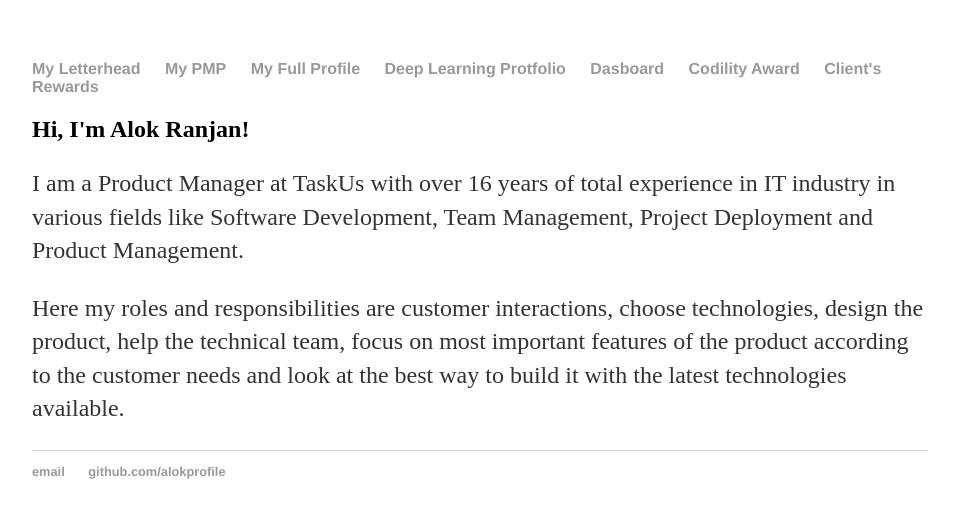
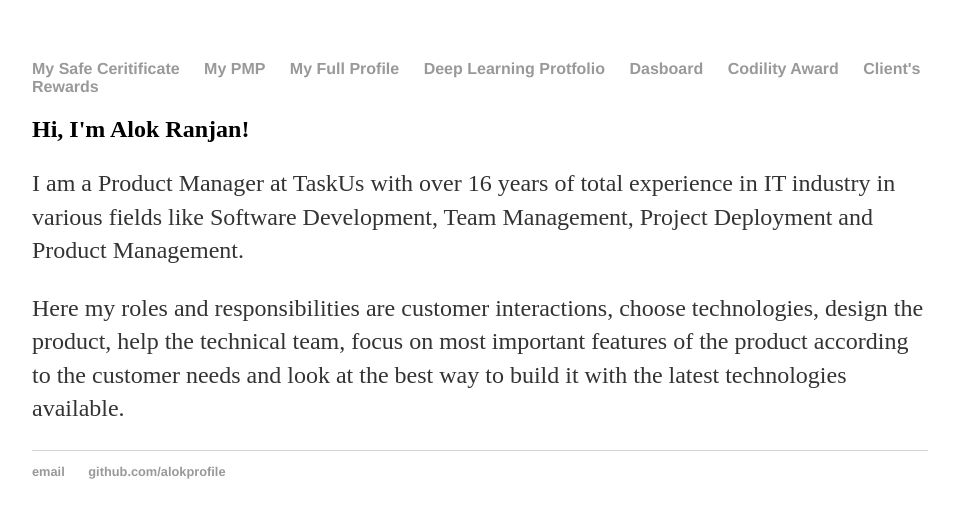
Before and after one commit to alokranjan04/alokranjan04.github.io, a Jekyll site: the page built from index.html, in a window 1280 px wide. Shown: the top 518 px of the page, without its empty margins (160-1119 px from the left). Built offline with Jekyll 4.4.1, drawn with Linux system fonts in a browser that asks for light colours; Markdown is read by kramdown in place of the engine named in the settings.

Commit message:
Adding Safe

```diff
--- a/_layouts/default.html
+++ b/_layouts/default.html
@@ -8,7 +8,7 @@
 		<body>
 			<nav>
 	    		<ul>
-				<li><a href="../cover_letter.pdf" target="_blank">My Letterhead</a></li>
+				<li><a href="../SafeCertificate.pdf" target="_blank">My Safe Ceritificate</a></li>
 	        		<li><a href="../PMPCertificate.pdf" target="_blank">My PMP</a></li>
 				<li><a href="../Full_Profile_Alok.pdf" target="_blank">My Full Profile</a></li>
 				<li><a href="https://eportfolio.greatlearning.in/alok-ranjan" target="_blank">Deep Learning Protfolio</a></li>
```
